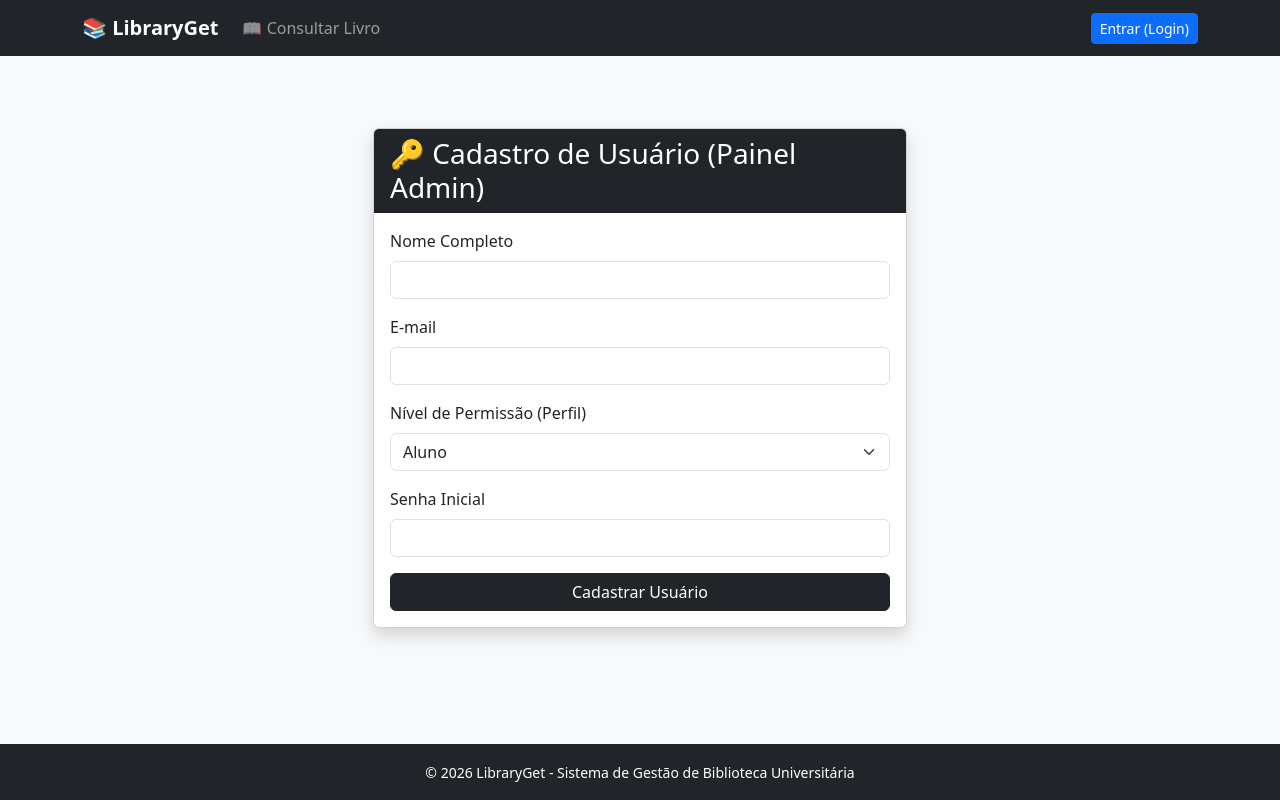
After one commit to FreitasWendel/LibraryGet, a Flask app: template src/templates/auth/admin_cadastro.html in a window 1280 px wide. The commit adds this page. Run offline with Flask 3, Linux system fonts and the light colour scheme; the template is opened without the code that fills it, so the values that code supplies are empty.

Commit message:
alterando sistema

```diff
--- /dev/null
+++ b/src/templates/auth/admin_cadastro.html
@@ -0,0 +1,52 @@
+{% extends "base.html" %}
+
+{% block content %}
+<div class="container mt-5">
+    <div class="row justify-content-center">
+        <div class="col-md-6">
+            <div class="card shadow">
+                <div class="card-header bg-dark text-white">
+                    <h3 class="mb-0">🔑 Cadastro de Usuário (Painel Admin)</h3>
+                </div>
+                <div class="card-body">
+                    {% with messages = get_flashed_messages(with_categories=true) %}
+                        {% if messages %}
+                            {% for category, message in messages %}
+                                <div class="alert alert-{{ category }}">{{ message }}</div>
+                            {% endfor %}
+                        {% endif %}
+                    {% endwith %}
+
+                    <form action="{{ url_for('auth.admin_cadastro_usuario') }}" method="POST">
+                        <div class="mb-3">
+                            <label for="nome" class="form-label">Nome Completo</label>
+                            <input type="text" class="form-control" id="nome" name="nome" required>
+                        </div>
+
+                        <div class="mb-3">
+                            <label for="email" class="form-label">E-mail</label>
+                            <input type="email" class="form-control" id="email" name="email" required>
+                        </div>
+
+                        <div class="mb-3">
+                            <label for="perfil" class="form-label">Nível de Permissão (Perfil)</label>
+                            <select class="form-select" id="perfil" name="perfil" required>
+                                <option value="Aluno">Aluno</option>
+                                <option value="Professor">Professor</option>
+                                <option value="Administrador">Administrador (Acesso Total)</option>
+                            </select>
+                        </div>
+
+                        <div class="mb-3">
+                            <label for="senha" class="form-label">Senha Inicial</label>
+                            <input type="password" class="form-control" id="senha" name="senha" required>
+                        </div>
+
+                        <button type="submit" class="btn btn-dark w-100">Cadastrar Usuário</button>
+                    </form>
+                </div>
+            </div>
+        </div>
+    </div>
+</div>
+{% endblock %}
--- a/src/templates/base.html
+++ b/src/templates/base.html
@@ -51,11 +51,7 @@
 
                     {% else %}
 
-                        <li class="nav-item me-2">
-                            <a class="nav-link text-white-50" href="{{ url_for('auth.cadastro') }}">
-                                Criar Conta
-                            </a>
-                        </li>
+
 
                         <li class="nav-item">
                             <a class="btn btn-primary btn-sm" href="{{ url_for('auth.login') }}">
```
Also changed, not shown: src/controllers/auth.py (+30 -23 lines), src/templates/acervo/editar_livro.html (added, +62 -0 lines).
